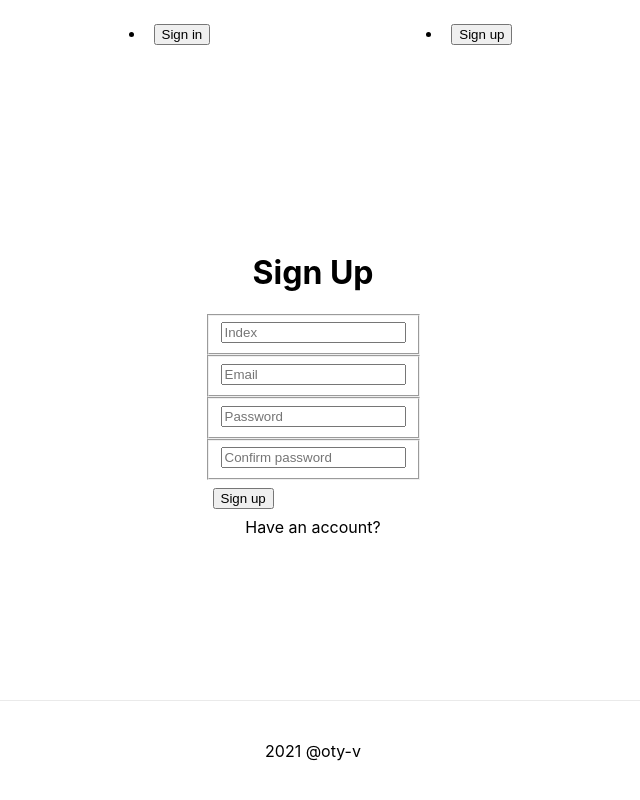
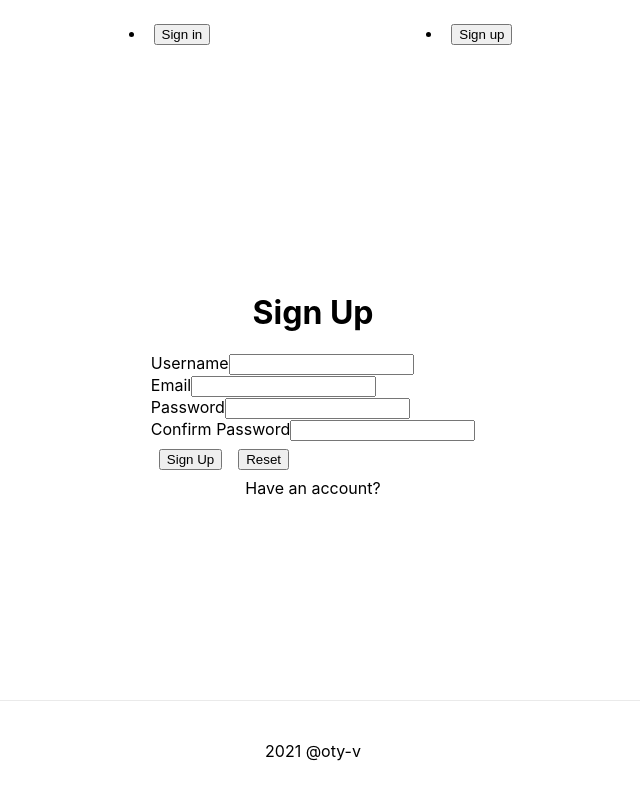
Before and after one commit to oty-v/SocialMediaFE, a Next.js app: page /register in a window 1280 px wide. Shown: the whole page, without its empty margins (327-967 px from the left). Built offline with nearby package versions, Linux system fonts and the light colour scheme.

Commit message:
Added validation to all previously created forms (formik, yup)

```diff
--- a/components/auth/registerForm.js
+++ b/components/auth/registerForm.js
@@ -1,65 +1,60 @@
-import {useState} from "react";
+import {Formik, Form} from 'formik';
+import {InputField} from '../inputField';
+import * as Yup from 'yup';
 
 const RegisterForm = ({onSubmit}) => {
-    const [inputsUser, setInputsUser] = useState({});
-    const handleSubmit = (event, User) => {
-        if (event) {
-            event.preventDefault();
-        }
-        onSubmit(User);
-    }
-    const handleInputChange = (key, value) => {
-        setInputsUser(inputsUser => ({...inputsUser, [key]: value}));
-    }
+    const validate = Yup.object({
+        username: Yup.string()
+            .max(25, 'Must be 25 characters or less')
+            .required('Required'),
+        email: Yup.string()
+            .email('Email is invalid')
+            .required('Email is required'),
+        password: Yup.string()
+            .min(8, 'Password must be at least 8 characters')
+            .required('Password is required'),
+        password_confirmation: Yup.string()
+            .oneOf([Yup.ref('password'), null], 'Password must match')
+            .required('Confirm password is required'),
+    })
     return (
-        <form onSubmit={(event) => handleSubmit(event, inputsUser)}>
-            <fieldset>
-                <input
-                    onChange={(event) => handleInputChange("username", event.target.value)}
-                    value={inputsUser.username}
-                    className="form-control form-control-lg"
+        <Formik
+            initialValues={{
+                username: '',
+                email: '',
+                password: '',
+                password_confirmation: ''
+            }}
+            validationSchema={validate}
+            onSubmit={values => {
+                onSubmit(values)
+            }}
+        >
+            <Form>
+                <InputField
+                    label="Username"
+                    name="username"
                     type="text"
-                    placeholder="Index"
-                    required
                 />
-            </fieldset>
-            <fieldset>
-                <input
-                    onChange={(event) => handleInputChange("email", event.target.value)}
-                    value={inputsUser.email}
-                    className="form-control form-control-lg"
+                <InputField
+                    label="Email"
+                    name="email"
                     type="email"
-                    placeholder="Email"
-                    required
                 />
-            </fieldset>
-            <fieldset>
-                <input
-                    onChange={(event) => handleInputChange("password", event.target.value)}
-                    value={inputsUser.password}
-                    className="form-control form-control-lg"
+                <InputField
+                    label="Password"
+                    name="password"
                     type="password"
-                    placeholder="Password"
-                    required
                 />
-            </fieldset>
-            <fieldset>
-                <input
-                    onChange={(event) => handleInputChange("password_confirmation", event.target.value)}
-                    value={inputsUser.password_confirmation}
-                    className="form-control form-control-lg"
+                <InputField
+                    label="Confirm Password"
+                    name="password_confirmation"
                     type="password"
-                    placeholder="Confirm password"
-                    required
                 />
-            </fieldset>
-            <button
-                className="btn btn-lg btn-primary pull-xs-right"
-                type="submit"
-            >
-                Sign up
-            </button>
-        </form>
+                <button type="submit">Sign Up</button>
+                <button type="reset">Reset</button>
+            </Form>
+        </Formik>
     );
 };
 
--- /dev/null
+++ b/components/inputField.js
@@ -0,0 +1,20 @@
+import React from 'react';
+import {ErrorMessage, useField} from 'formik';
+
+export const InputField = ({label, ...props}) => {
+    const [field, meta] = useField(props);
+    return (
+        <div>
+            <label htmlFor={field.name}>{label}</label>
+            <input
+                className={`form-control shadow-none ${meta.touched && meta.error && 'is-invalid'}`}
+                {...field}
+                {...props}
+            />
+            <ErrorMessage
+                component="span." name={field.name}
+                className="error"
+            />
+        </div>
+    )
+}
--- a/package.json
+++ b/package.json
@@ -10,9 +10,11 @@
   "dependencies": {
     "axios": "^0.21.1",
     "cookie": "^0.4.1",
+    "formik": "^2.2.6",
     "js-cookie": "^2.2.1",
     "next": "^10.0.9",
     "react": "^17.0.2",
-    "react-dom": "^17.0.2"
+    "react-dom": "^17.0.2",
+    "yup": "^0.32.9"
   }
 }
--- a/styles/globals.css
+++ b/styles/globals.css
@@ -52,3 +52,13 @@ footer {
 button {
     margin: .5rem;
 }
+
+.is-invalid {
+    border-color: #dc3545;
+}
+
+.error {
+    position: absolute;
+    color: #dc3545;
+    font-size: .6rem;
+}
```
Also changed, not shown: components/auth/auth-check.js (added, +23 -0 lines), components/auth/loginForm.js (+32 -34 lines), components/postForm/index.js (+23 -30 lines), components/textField.js (added, +22 -0 lines), 1 other file (tests, documents, lock files or other folders).
